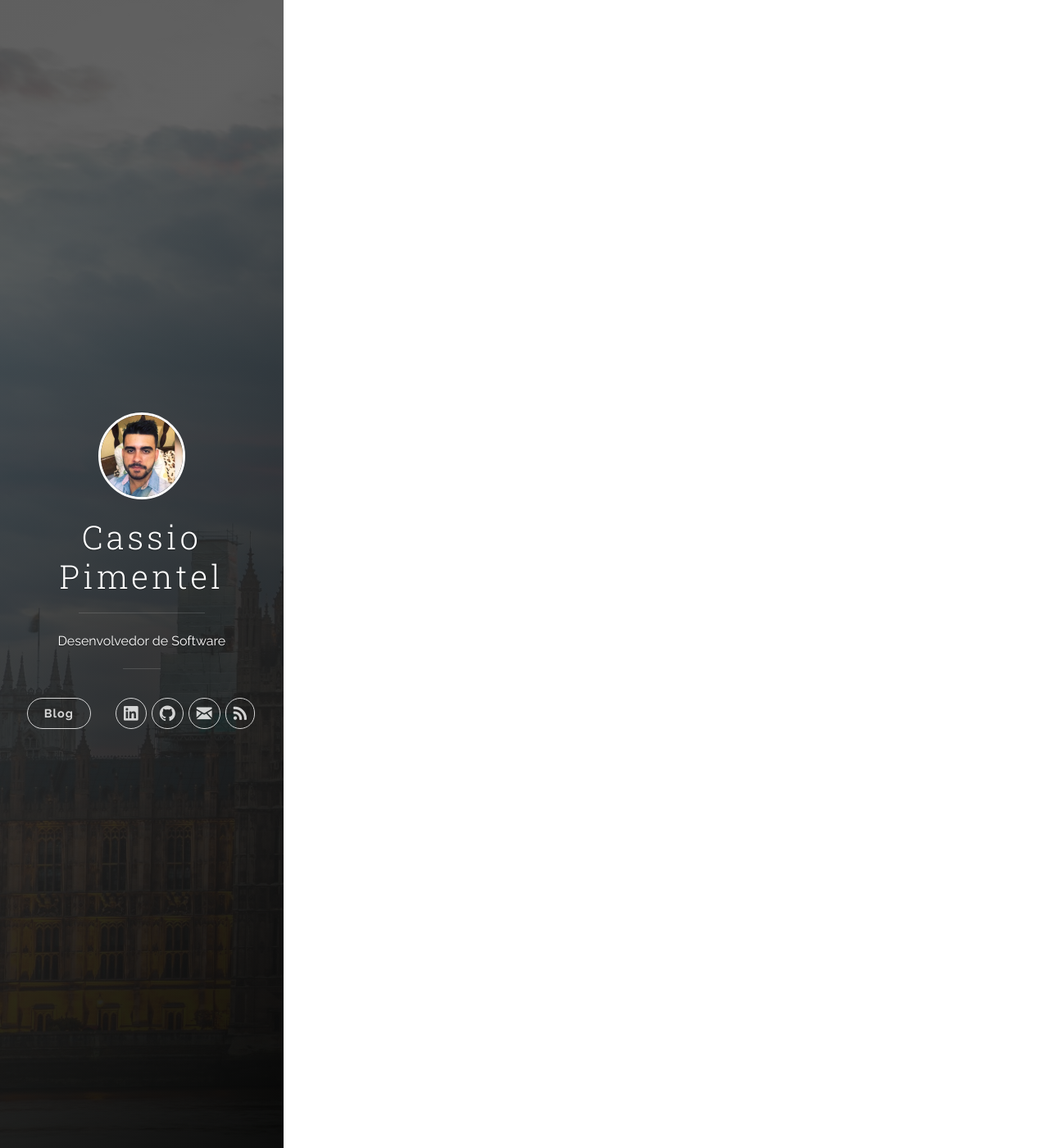
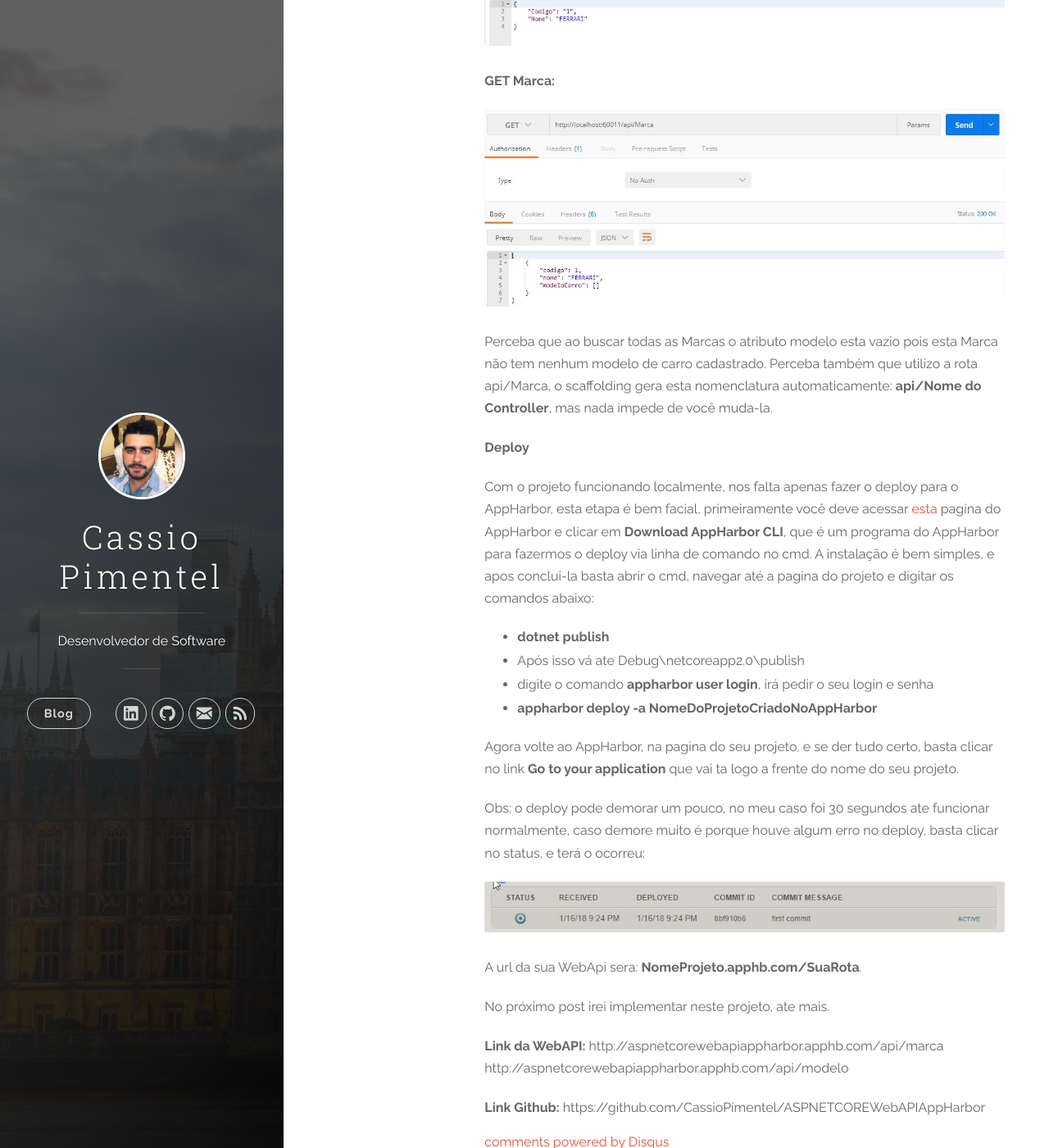
Before and after one commit to CassioPimentel/cassiopimentel.github.io, a Jekyll site: the page built from _posts/2018-01-20-WebApi-com-ASP.NET-CORE-2.0-com-MySQL-Deploy-Nuvem.markdown, in a window 1280 px wide and 1400 px high, scrolled down 5800 px. Shown: the whole window at 82% size. Built offline with Jekyll 4.4.1, drawn with Linux system fonts in a browser that asks for light colours; nearby versions of some CDN libraries; comment, search, counter and statistics services are not loaded; some of the changed text lies outside the part shown.

Commit message:
Update 2018-01-20-WebApi-com-ASP.NET-CORE-2.0-com-MySQL-Deploy-Nuvem.markdown

```diff
--- a/_posts/2018-01-20-WebApi-com-ASP.NET-CORE-2.0-com-MySQL-Deploy-Nuvem.markdown
+++ b/_posts/2018-01-20-WebApi-com-ASP.NET-CORE-2.0-com-MySQL-Deploy-Nuvem.markdown
@@ -134,4 +131,69 @@ Após isto vamos criar o banco de dados, mas antes disso, devemos criar uma tabe
     CREATE TABLE `NOME DO SEU DATABASE`.`__EFMigrationsHistory`
     (
 	    `MigrationId` nvarchar(150) NOT NULL,
-	    `ProductVersion
+	    `ProductVersion` nvarchar(32) NOT NULL,
+	     PRIMARY KEY (`MigrationId`)
+	);
+
+Para saber mais sobre este [problema](https://stackoverflow.com/questions/46089982/ef-core-update-database-on-mysql-fails-with-efmigrationshistory-doesnt-ex).
+
+Depois de criar a tabela manualmente, basta adicionar a Migration e fazer o Update no banco de dados:
+
+
+
+ - Add-Migration FirstMigration
+ - Update-Database
+
+**Criação dos Controllers**
+
+Parte bem simples, iremos utilizar o scaffolding do ASP.NET CORE, para isto clique com o botão direito em Controllers vá em adicionar->Controller, e escolha a opção Controlador API com ações, usando Entity Framework:
+
+
+![enter image description here](https://raw.githubusercontent.com/CassioPimentel/cassiopimentel.github.io/master/images/PostWebApiAppHarbor/criarController1.jpg)
+
+
+E mudar o nome padrão do controller, exemplo da classe Modelo:
+
+![Modelo](https://raw.githubusercontent.com/CassioPimentel/cassiopimentel.github.io/master/images/PostWebApiAppHarbor/modelo.jpg)
+
+Depois faça o mesmo para Marca.
+
+**Testando a API localmente**
+
+A api já esta funcionando, mesmo com o banco de dados estando na nuvem(já vou mostrar como colocar o código também), irei testar usando o [Postman](https://www.getpostman.com/), primeiro irei gravar uma marca, e depois buscar todas as marcas:
+
+**POST Marca:**
+
+![enter image description here](https://raw.githubusercontent.com/CassioPimentel/cassiopimentel.github.io/master/images/PostWebApiAppHarbor/PostMarca.jpg)
+
+**GET Marca:**
+
+![enter image description here](https://raw.githubusercontent.com/CassioPimentel/cassiopimentel.github.io/master/images/PostWebApiAppHarbor/GetMarca.jpg)
+
+Perceba que ao buscar todas as Marcas o atributo modelo esta vazio pois esta Marca não tem nenhum modelo de carro cadastrado. Perceba também que utilizo a rota api/Marca, o scaffolding gera esta nomenclatura automaticamente: **api/Nome do Controller**, mas nada impede de você muda-la.
+
+**Deploy**
+
+Com o projeto funcionando localmente, nos falta apenas fazer o deploy para o AppHarbor, esta etapa é bem facial, primeiramente você deve acessar [esta ](https://blog.appharbor.com/2012/4/25/introducing-the-appharbor-command-line-utility) pagina do AppHarbor e clicar em **Download AppHarbor CLI**, que é um programa do AppHarbor para fazermos o deploy via linha de comando no cmd. A instalação é bem simples, e apos conclui-la basta abrir o cmd, navegar até a pagina do projeto e digitar os comandos abaixo:
+
+ - **dotnet publish**
+ - Após isso vá ate Debug\netcoreapp2.0\publish
+ - digite o comando **appharbor user login**, irá pedir o seu login e senha
+ - **appharbor deploy -a NomeDoProjetoCriadoNoAppHarbor**
+
+Agora volte ao AppHarbor, na pagina do seu projeto, e se der tudo certo, basta clicar no link  **Go to your application** que vai ta logo a frente do nome do seu projeto.
+
+Obs: o deploy pode demorar um pouco, no meu caso foi 30 segundos ate funcionar normalmente, caso demore muito é porque houve algum erro no deploy, basta clicar no status, e terá o ocorreu:
+
+![enter image description here](https://raw.githubusercontent.com/CassioPimentel/cassiopimentel.github.io/master/images/PostWebApiAppHarbor/status.jpg)
+
+A url da sua WebApi sera: **NomeProjeto.apphb.com/SuaRota**.
+
+
+No próximo post irei implementar neste projeto, ate mais.
+
+**Link da WebAPI:**
+http://aspnetcorewebapiappharbor.apphb.com/api/marca
+http://aspnetcorewebapiappharbor.apphb.com/api/modelo
+
+**Link Github:** https://github.com/CassioPimentel/ASPNETCOREWebAPIAppHarbor
```
Also changed, not shown: other parts of _posts/2018-01-20-WebApi-com-ASP.NET-CORE-2.0-com-MySQL-Deploy-Nuvem.markdown (+1 -4 lines).
